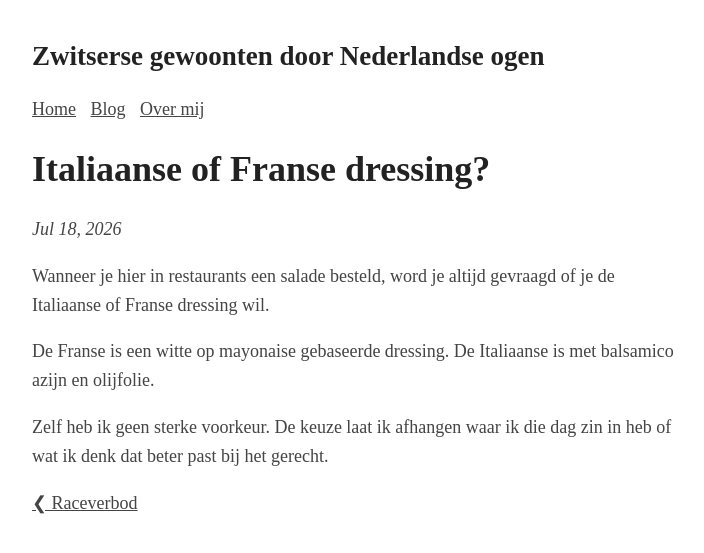
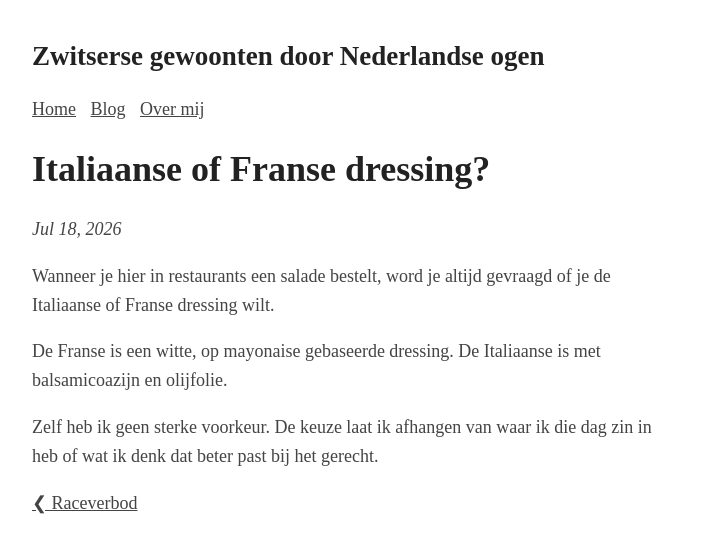
Before and after one commit to Roald87/roaldin.ch, a Jekyll site: the page built from _posts/2026-07-18-dressing.md, in a window 1280 px wide. Shown: the top 553 px of the page, without its empty margins (283-987 px from the left). Built offline with Jekyll 4.4.1, drawn with Linux system fonts in a browser that asks for light colours.

Commit message:
Spellcheck by ChatGPT

```diff
--- a/_posts/2026-07-18-dressing.md
+++ b/_posts/2026-07-18-dressing.md
@@ -4,8 +4,8 @@ title: Italiaanse of Franse dressing?
 image:
 ---
 
-Wanneer je hier in restaurants een salade besteld, word je altijd gevraagd of je de Italiaanse of Franse dressing wil.
+Wanneer je hier in restaurants een salade bestelt, word je altijd gevraagd of je de Italiaanse of Franse dressing wilt.
 
-De Franse is een witte op mayonaise gebaseerde dressing. De Italiaanse is met balsamico azijn en olijfolie.
+De Franse is een witte, op mayonaise gebaseerde dressing. De Italiaanse is met balsamicoazijn en olijfolie.
 
-Zelf heb ik geen sterke voorkeur. De keuze laat ik afhangen waar ik die dag zin in heb of wat ik denk dat beter past bij het gerecht.
+Zelf heb ik geen sterke voorkeur. De keuze laat ik afhangen van waar ik die dag zin in heb of wat ik denk dat beter past bij het gerecht.
```
